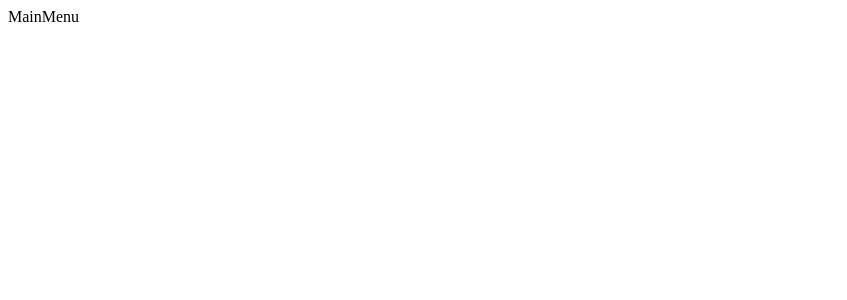
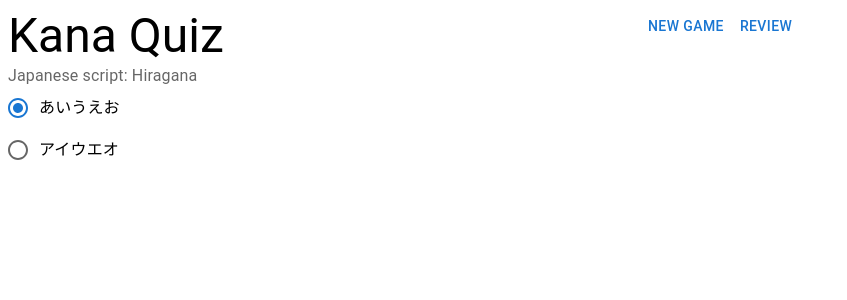
Before and after one commit to philjonasuk/kana-quiz, a React (Create React App) app: page /quiz/1/1/1 in a window 1280 px wide. Shown: the top 300 px of the page, without its empty margins (0-847 px from the left). Built offline with nearby package versions, Linux system fonts and the light colour scheme.

Commit message:
kana choice

```diff
--- a/package.json
+++ b/package.json
@@ -5,6 +5,9 @@
   "private": true,
   "dependencies": {
     "@babel/eslint-plugin": "^7.19.1",
+    "@emotion/react": "^11.10.5",
+    "@emotion/styled": "^11.10.5",
+    "@mui/material": "^5.10.15",
     "@testing-library/jest-dom": "^5.11.4",
     "@testing-library/react": "^13.4.0",
     "@testing-library/user-event": "^14.4.3",
@@ -21,7 +24,6 @@
     "react-router-dom": "^6.4.3",
     "react-scripts": "5.0.1",
     "react-test-renderer": "^18.2.0",
-    "styled-components": "^4.1.3",
     "typescript": "^4.1.2"
   },
   "scripts": {
--- /dev/null
+++ b/src/components/KanaChoice.tsx
@@ -0,0 +1,33 @@
+import React, {useState} from 'react';
+import Radio from '@mui/material/Radio';
+import RadioGroup from '@mui/material/RadioGroup';
+import FormControlLabel from '@mui/material/FormControlLabel';
+import FormControl from '@mui/material/FormControl';
+import FormLabel from '@mui/material/FormLabel';
+
+export const KanaChoice: React.FC = () => {
+  const [kana, setKana] = useState<'h' | 'k'>('h');
+  return (
+    <FormControl>
+      <FormLabel>Japanese script: {kana === 'k' ? 'Katakana' : 'Hiragana'}</FormLabel>
+      <RadioGroup value={kana}>
+        <FormControlLabel
+          value="h"
+          control={<Radio />}
+          label="あいうえお"
+          onChange={() => {
+            setKana('h');
+          }}
+        />
+        <FormControlLabel
+          value="k"
+          control={<Radio />}
+          label="アイウエオ"
+          onChange={() => {
+            setKana('k');
+          }}
+        />
+      </RadioGroup>
+    </FormControl>
+  );
+};
--- a/src/containers/GameOver.tsx
+++ /dev/null
@@ -1,5 +0,0 @@
-import React from 'react';
-
-export const GameOver = (): JSX.Element => {
-  return <div>GameOver</div>;
-};
--- a/src/containers/MainMenu.tsx
+++ b/src/containers/MainMenu.tsx
@@ -1,5 +1,22 @@
+import {Typography} from '@mui/material';
+import Button from '@mui/material/Button';
+import Grid from '@mui/material/Grid';
 import React from 'react';
+import {useNavigate} from 'react-router-dom';
+import {KanaChoice} from '../components/KanaChoice';
 
-export const MainMenu = (): JSX.Element => {
-  return <div>MainMenu</div>;
+export const MainMenu: React.FC = () => {
+  const navigate = useNavigate();
+  return (
+    <Grid container>
+      <Grid item xs={6} direction="column">
+        <Typography variant="h3">Kana Quiz</Typography>
+        <KanaChoice />
+      </Grid>
+      <Grid item xs={6} direction="column">
+        <Button onClick={() => navigate('/quiz/k/12345/1')}>New Game</Button>
+        <Button onClick={() => navigate('/review/h/1')}>Review</Button>
+      </Grid>
+    </Grid>
+  );
 };
--- a/src/containers/Pause.tsx
+++ /dev/null
@@ -1,5 +0,0 @@
-import React from 'react';
-
-export const Pause = (): JSX.Element => {
-  return <div>pause</div>;
-};
--- a/src/containers/Quiz.tsx
+++ b/src/containers/Quiz.tsx
@@ -1,7 +1,7 @@
 import React from 'react';
 import {useParams} from 'react-router-dom';
 
-export const Quiz = (): JSX.Element => {
+export const Quiz: React.FC = () => {
   const {kana, seed} = useParams();
   return (
     <div>
--- a/src/containers/Review.tsx
+++ b/src/containers/Review.tsx
@@ -1,7 +1,7 @@
 import React from 'react';
 import {useParams} from 'react-router-dom';
 
-export const Review = (): JSX.Element => {
+export const Review: React.FC = () => {
   const {kana, id} = useParams();
   return (
     <div>
--- a/src/index.tsx
+++ b/src/index.tsx
@@ -2,9 +2,7 @@ import React from 'react';
 import {HashRouter, Route, Routes} from 'react-router-dom';
 import {createRoot} from 'react-dom/client';
 import {MainMenu} from './containers/MainMenu';
-import {GameOver} from './containers/GameOver';
 import {Review} from './containers/Review';
-import {Pause} from './containers/Pause';
 import {Quiz} from './containers/Quiz';
 
 const container = document.getElementById('app');
@@ -14,11 +12,7 @@ root.render(
     basename={process.env.NODE_ENV === 'development' ? '/' : process.env.PUBLIC_URL}
   >
     <Routes>
-      <Route path="/game">
-        <Route path="over" element={<GameOver />} />
-        <Route path="pause" element={<Pause />} />
-        <Route path="quiz/:kana/:seed" element={<Quiz />} />
-      </Route>
+      <Route path="/quiz/:kana/:seed/:index" element={<Quiz />} />
       <Route path="/review/:kana/:id" element={<Review />} />
       <Route path="/*" element={<MainMenu />} />
     </Routes>
```
Also changed, not shown: 2 other files (tests, documents, lock files or other folders).
